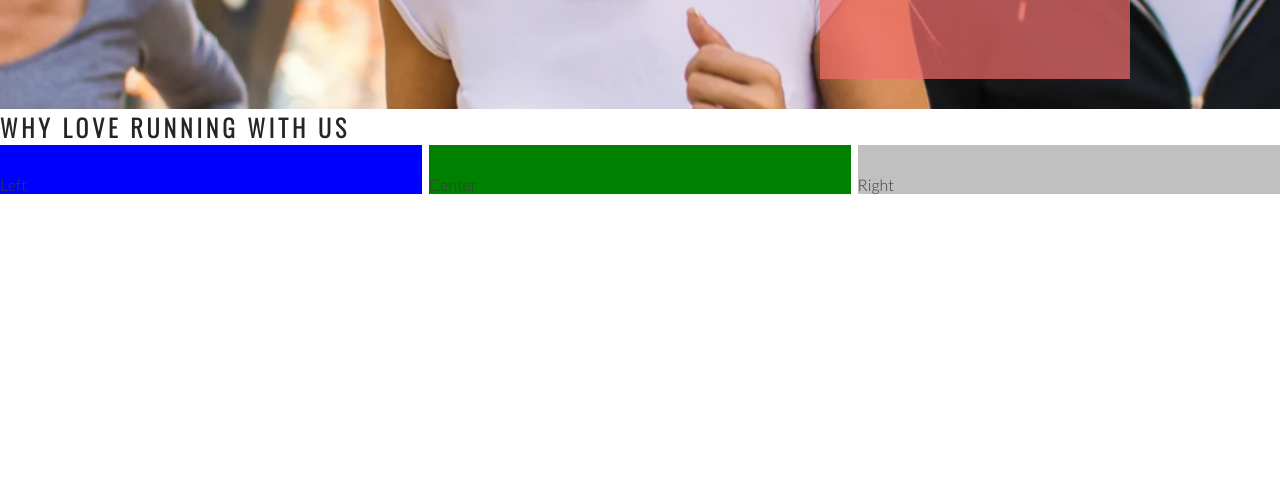
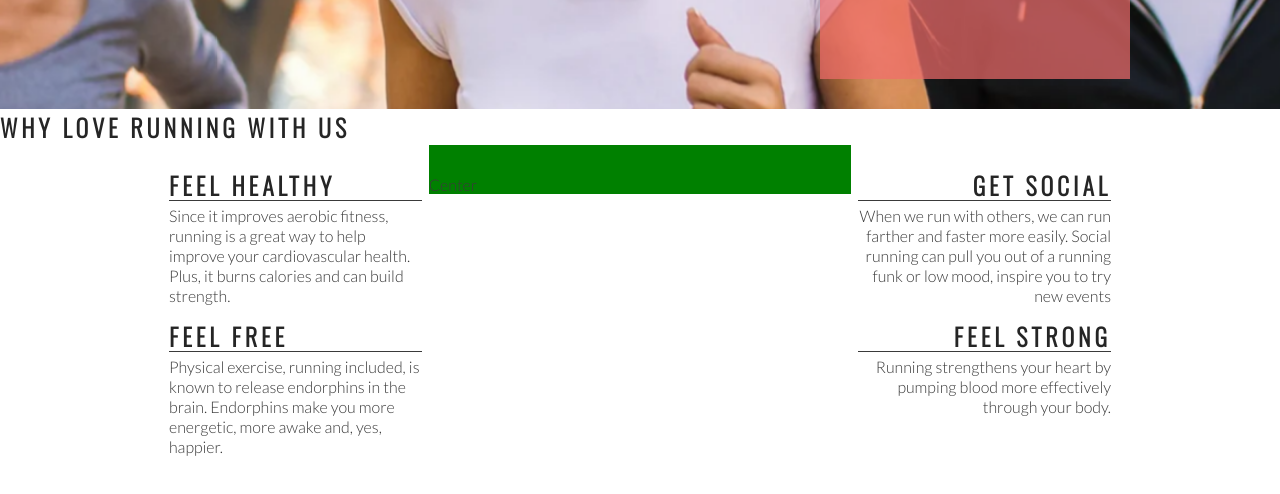
Before and after one commit to roman-gs/love-running, a plain HTML site: page index.html in a window 1280 px wide. Shown: the part 566-1060 px from the top of the page. Drawn offline with nearby package versions, Linux system fonts and the light colour scheme.

Commit message:
Add right about content and style

```diff
--- a/assets/css/style.css
+++ b/assets/css/style.css
@@ -123,14 +123,12 @@ animation-fill-mode: forwards;
     padding-top: 30px;
     width: 33%;
     float: left;
-    background-color: blue;
 }
 
 #right-about {
     padding-top: 30px;
     width: 33%;
     float: right;
-    background-color: silver;
 }
 
 #center-about {
@@ -139,3 +137,33 @@ animation-fill-mode: forwards;
     margin: 0 auto;
     background-color: green;
 }
+
+hr {
+    border-top: 1px solid #3a3a3a;
+    width: 100%;
+    margin: 5px 0;
+}
+
+.left-about-heading {
+    width: 60%;
+    float: right;
+    line-height: 20px;
+    clear: both;
+    margin-bottom: 20px;
+}
+
+.right-about-heading {
+    width: 60%;
+    float: left;
+    line-height: 20px;
+    clear: both;
+    margin-bottom: 20px;
+}
+
+.right-about-heading h2 {
+    text-align: right;
+}
+
+.right-about-heading p {
+    text-align: right;
+}
--- a/index.html
+++ b/index.html
@@ -38,8 +38,30 @@
     </section>
     <section id="club-ethos">
         <h1>Why Love Running With Us</h1>
-        <div id="left-about">Left</div>
-        <div id="right-about">Right</div>
+        <div id="left-about">
+            <div class="left-about-heading">
+                <h2>Feel Healthy</h2>
+                <hr>
+                <p>Since it improves aerobic fitness, running is a great way to help improve your cardiovascular health. Plus, it burns calories and can build strength.</p>
+            </div>
+            <div class="left-about-heading">
+                <h2>Feel Free</h2>
+                <hr>
+                <p>Physical exercise, running included, is known to release endorphins in the brain. Endorphins make you more energetic, more awake and, yes, happier.</p>
+            </div>
+        </div>
+        <div id="right-about">
+            <div class="right-about-heading">
+                <h2>Get Social</h2>
+                <hr>
+                <p>When we run with others, we can run farther and faster more easily. Social running can pull you out of a running funk or low mood, inspire you to try new events</p>
+            </div>
+            <div class="right-about-heading">
+                <h2>Feel Strong</h2>
+                <hr>
+                <p>Running strengthens your heart by pumping blood more effectively through your body.</p>
+            </div>
+        </div>
         <div id="center-about">Center</div>
     </section>
     <section>
```
